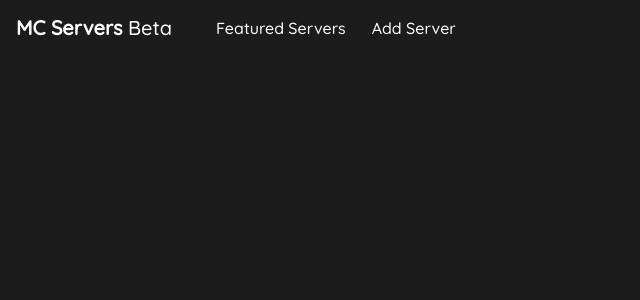
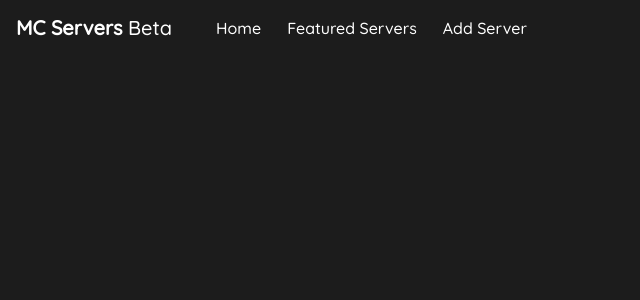
Before and after one commit to brokiem/MCServerList, a PHP site: page /index.php in a window 1280 px wide. Shown: the top 300 px of the page, without its empty margins (0-640 px from the left). Run offline with PHP 8.4, Linux system fonts and the light colour scheme; data that the repository does not hold is empty.

Commit message:
navbar home button

```diff
--- a/src/navbar.php
+++ b/src/navbar.php
@@ -7,6 +7,9 @@
     <div class="container collapse navbar-collapse" id="navbarTogglerDemo03">
         <ul class="navbar-nav mr-auto mt-2 mt-lg-0">
             <li class="nav-item active">
+                <a class="nav-link" href="index">Home</a>
+            </li>
+            <li class="nav-item active">
                 <a class="nav-link" href="featured">Featured Servers</a>
             </li>
             <li class="nav-item active">
```
